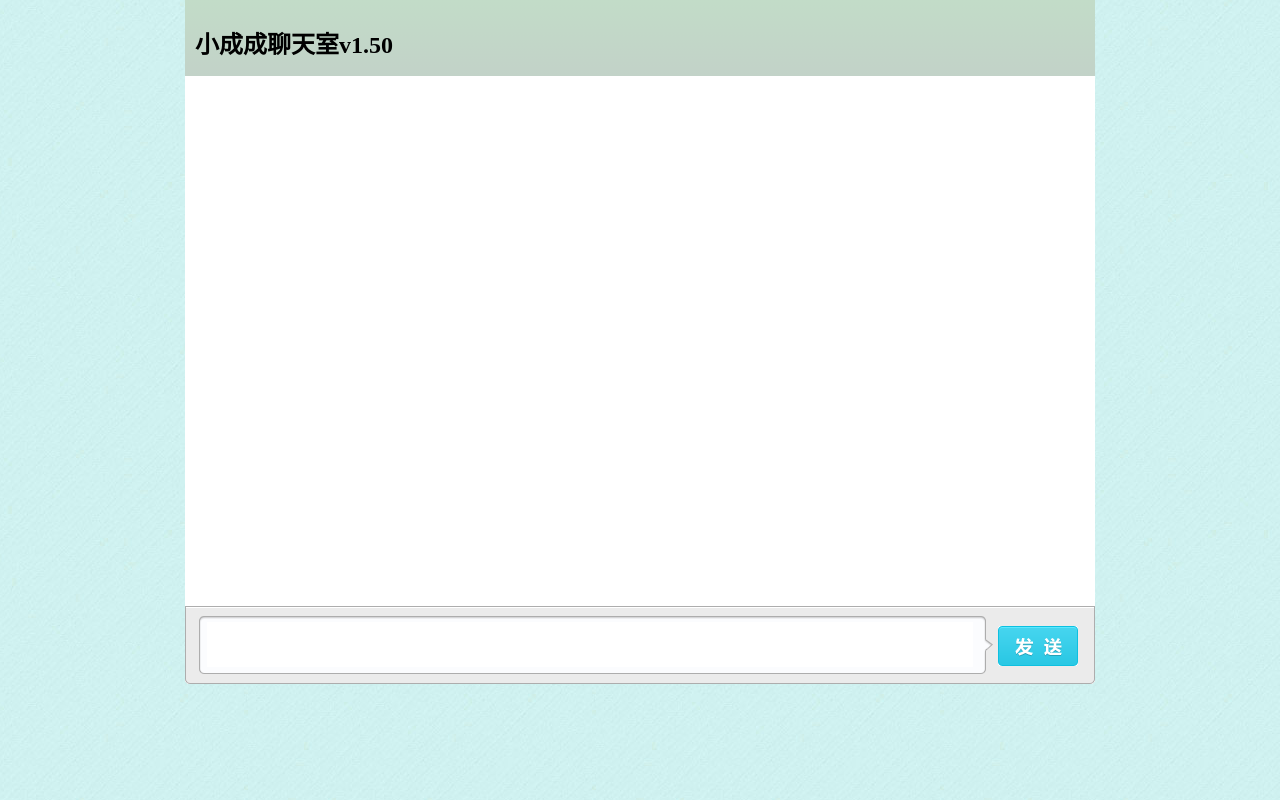
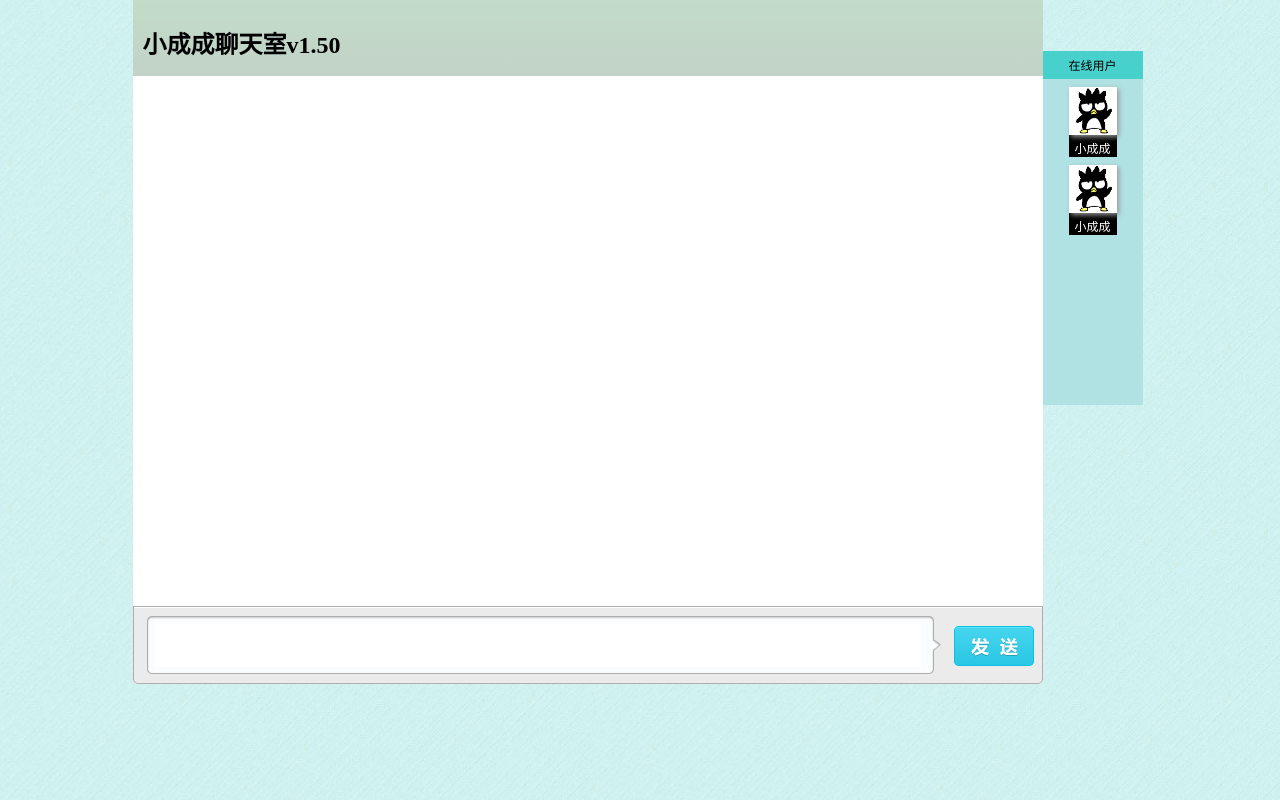
Before and after one commit to tanjiancheng/webchat, a PHP site: page /templetes/client.php in a window 1280 px wide. Run offline with PHP 8.4, Linux system fonts and the light colour scheme; data that the repository does not hold is empty.

Commit message:
add online user

```diff
--- a/css/style.css
+++ b/css/style.css
@@ -60,9 +60,10 @@ table.chat-table {
 }
 
 #container {
-    width: 910px;
-    height: 582px;
+    width:1015px;
+    height: auto;
     margin: 0 auto;
+    text-align:center;
 }
 
 #container #header {
@@ -163,7 +164,7 @@ table.chat-table {
     text-align: center;
 
 }
-.other img {
+.img {
     width: 48px;
     height:48px;
     box-shadow: 2px 2px 5px #999999;
@@ -197,3 +198,48 @@ table.chat-table {
     border:1px solid #FFD2D2!important;
     background:#F6ECE6!important;
 }
+
+#panelL {
+    float:left;
+    width:910px;
+    height:582px;
+}
+
+#panelR {
+    border-radius : 5px;
+    float:left;
+}
+
+.sidebar {
+    margin-top:51px;
+    display:inline-block;
+    width:100px;
+}
+
+.sidebar > .sidebar-header {
+    background:#48D1CC;
+    padding:5px;
+    text-align:center;
+}
+
+.sidebar > .sidebar-content {
+    padding:8px;
+    background:#B0E2E4;
+    min-height:310px;
+}
+
+.sidebar > .sidebar-content > div {
+    cursor:pointer;
+    display:inline-block;
+    background:#ffffff;
+    width:48px;
+    margin-bottom:8px;
+}
+
+.sidebar > .sidebar-content > div > div {
+    background:#000;
+    margin-top:-4px;
+    color:#fff;
+    padding-top:4px;
+    overflow:hidden;
+}
--- a/templetes/client.php
+++ b/templetes/client.php
@@ -3,7 +3,7 @@
 	<head>
 		<meta charset="utf-8">
 		<meta http-equiv="X-UA-Compatible" content="IE=edge,chrome=1">
-		<title>聊天室</title>
+		<title>小成成聊天室</title>
 		<meta name="description" content="">
 		<meta name="keywords" content="">
 
@@ -126,7 +126,9 @@
 	</head>
 
 	<body class="body-blue">
+
 		<div id="container">
+			<div id="panelL">
 				<div id="header" style="position:relative;">
 					<h1 style="position:absolute;bottom:0px;padding:0 10px">小成成聊天室v1.50</h1>
 				</div>
@@ -185,12 +187,28 @@
 				</div>
 			</div>
 
+			<div id="panelR" class="sidebar">
+				<div class="sidebar-header">在线用户</div>
+				<div class="sidebar-content">
+					<div>
+						<img src="images/user/user1.gif" class="img">
+						<div>小成成</div>
+					</div>
+					<div>
+						<img src="images/user/user1.gif" class="img">
+						<div>小成成</div>
+					</div>
+				</div>
+			</div>
+
+		</div>
+
 
 		<!-- 其他人聊天信息模板 -->
 		<div id="other-content-templete" style="display:none">
 			<div class="other clearfix">
 				<span class="other-pic">
-					<img src="" alt="" id="other-picture">
+					<img src="" alt="" id="other-picture" class="img">
 					<em>%Name</em>
 				</span>
 				<table class="chat-table">
@@ -215,7 +233,7 @@
 		<div id="me-content-templete" style="display:none">
 			<div class="other clearfix">
 				<span class="other-pic me-pic">
-					<img src="" alt="" id="me-picture">
+					<img src="" alt="" id="me-picture" class="img">
 					<em>%Name</em>
 				</span>
 				<table class="chat-table me-table">
```
Lines whose indentation alone changed are shown as unchanged.
